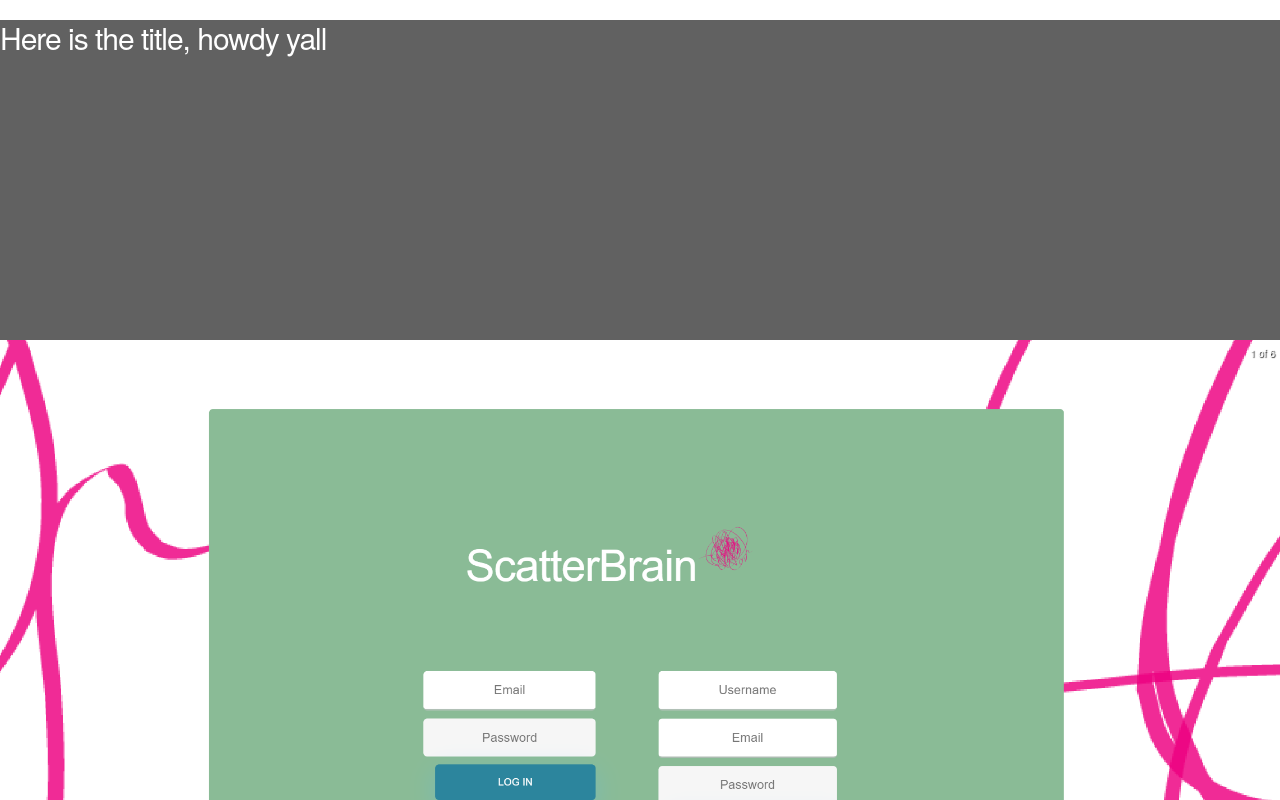
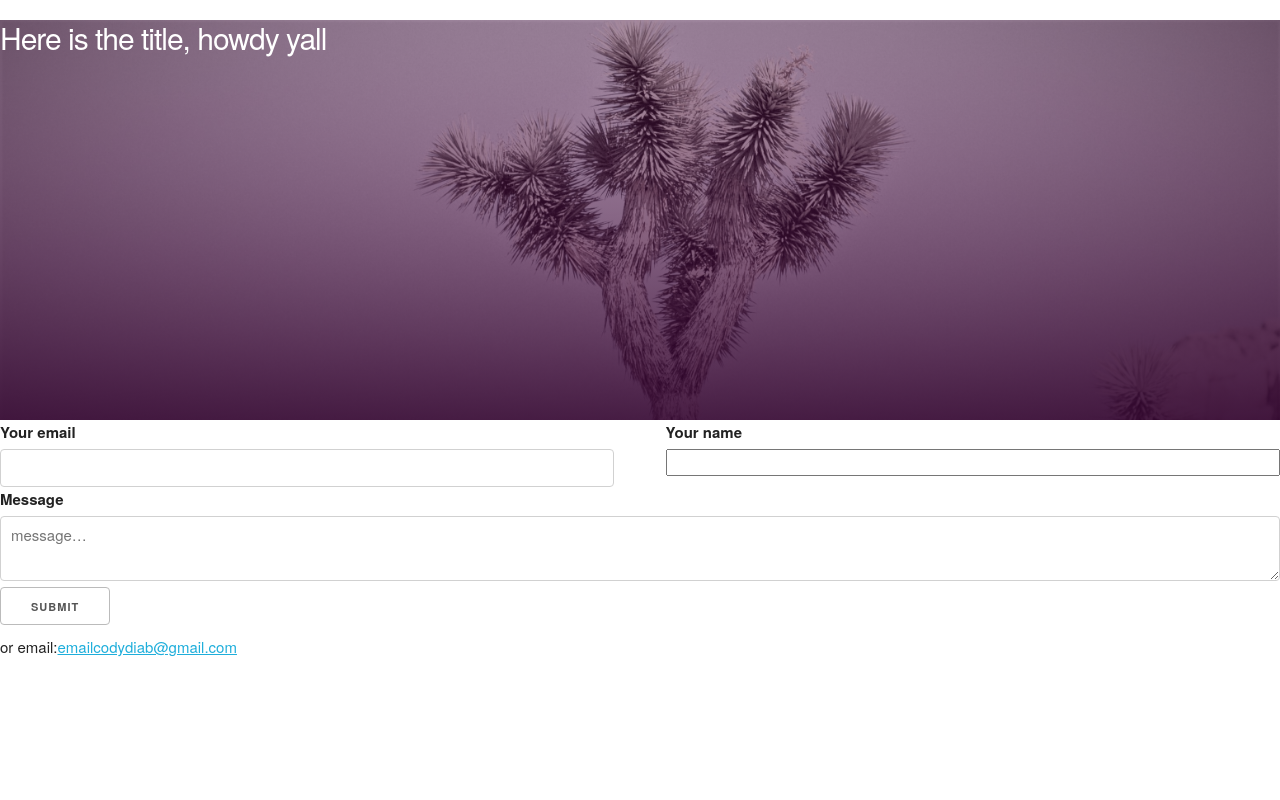
Before and after one commit to CodyDiab/portfolio-react2.0, a React (Create React App) app: page / in a window 1280 px wide. Shown: the top 800 px of the page. Built offline with nearby package versions, Linux system fonts and the light colour scheme.

Commit message:
add contact componenet/ background styles

```diff
--- a/src/App.js
+++ b/src/App.js
@@ -1,18 +1,20 @@
 import React from 'react';
 // import About from './components/About'
-import Projects from './components/Projects';
+// import Projects from './components/Projects';
+import Contact from './components/Contact';
 
 import './styles/index.css';
 
 function App() {
   return (
     <div >
-      <header className="header" >
+      <header className="header " >
         <h1>Here is the title, howdy yall</h1>
       </header>
       <div>
          {/* <About></About> */}
-         <Projects></Projects>
+         {/* <Projects></Projects> */}
+         <Contact></Contact>
       </div>
 
     </div>
--- /dev/null
+++ b/src/components/Contact/index.js
@@ -0,0 +1,62 @@
+import React, {useState} from 'react'
+import {validateEmail} from '../../utils/helpers'
+
+
+function Contact() {
+    const [formState, setFormState] = useState({ name:'', email: '', message:'' });
+    //destructure formState object
+    const {name, email, message} = formState;
+    const [errorMessage, setErrorMessage] = useState('');
+
+    function handleChange(e) {
+        if(e.target.name === 'email') {
+            const isValid = validateEmail(e.target.value);
+
+            if(!isValid) {
+                setErrorMessage( ' Your email is invalid.');
+            } else {
+                setErrorMessage('');
+            }
+        } else {
+            if (!e.target.value.length) {
+                setErrorMessage(`${e.target.name} is required.`);
+              } else {
+                setErrorMessage('');
+              }
+        }
+               //use spread operator ... to retain other key value pairs
+             if (!errorMessage){
+                setFormState({...formState,[e.target.name]: e.target.value})
+         }
+     }
+     function handleSubmit(e) {
+        e.preventDefault();
+        console.log(formState)
+    }
+    return(
+        <form onBlur={handleSubmit}>
+               {errorMessage && (
+            <div>
+                <p className="error-text">{errorMessage}</p>
+            </div>
+        )}
+        <div className="row">
+          <div className="six columns">
+            <label htmlFor="email">Your email</label>
+            <input className="u-full-width" type="email" name="email" defaultValue={email} id="emailInput" onBlur={handleChange}  ></input>
+          </div>
+          <div className="six columns">
+            <label htmlFor="name">Your name</label>
+            <input className="u-full-width" type="name" name="name" defaultValue={name} id="nameInput" onBlur={handleChange}></input>
+          </div>
+        </div>
+        <label htmlFor="message">Message</label>
+        <textarea className="u-full-width" placeholder="message…" name="message" defaultValue={message} id="exampleMessage" onBlur={handleChange}></textarea>
+
+        <input className="button" type="submit" value="Submit"></input>
+        <p> or email:<a href="mailto: emailcodydiab@gmail.com">emailcodydiab@gmail.com</a></p>
+      </form>
+    )
+}
+
+export default Contact;
--- a/src/styles/index.css
+++ b/src/styles/index.css
@@ -958,10 +958,12 @@ th {
 }
 
 .header {
-  background: rgba(20, 20, 20, 0.671);
   color: white;
-  height: 40vh;
+  height: 50vh;
   margin-top: 0;
+  background: -webkit-gradient(linear, left top, left bottom, from(rgba(126, 40, 104, 0.322)), to(rgba(53, 6, 49, 0.9))), url("../assets/background-joshua.jpg");
+  background: linear-gradient(rgba(126, 40, 104, 0.322), rgba(53, 6, 49, 0.9)), url("../assets/background-joshua.jpg");
+  background-size: cover;
 }
 
 .about-container {
--- a/src/styles/index.scss
+++ b/src/styles/index.scss
@@ -4,11 +4,22 @@
 
 
 .header {
-    background: rgba(20, 20, 20, 0.671);
+
     color: white;
-    height: 40vh;
+    height: 50vh;
     margin-top: 0;
+
+    background:
+    linear-gradient(
+     rgba(126, 40, 104, 0.322),
+     rgba(53, 6, 49, 0.9)
+     ),
+     url("../assets/background-joshua.jpg");
+     background-size: cover;
+
+
 }
+
 .about-container {
     display: flex;
 }
--- /dev/null
+++ b/src/utils/helpers.js
@@ -0,0 +1,5 @@
+
+export function validateEmail(email) {
+    var re = /^(([^<>()[\]\\.,;:\s@"]+(\.[^<>()[\]\\.,;:\s@"]+)*)|(".+"))@((\[[0-9]{1,3}\.[0-9]{1,3}\.[0-9]{1,3}\.[0-9]{1,3}\])|(([a-zA-Z\-0-9]+\.)+[a-zA-Z]{2,}))$/;
+    return re.test(String(email).toLowerCase());
+  }
```
Also changed, not shown: src/assets/background-joshua.jpg (added), 1 other file (tests, documents, lock files or other folders).
